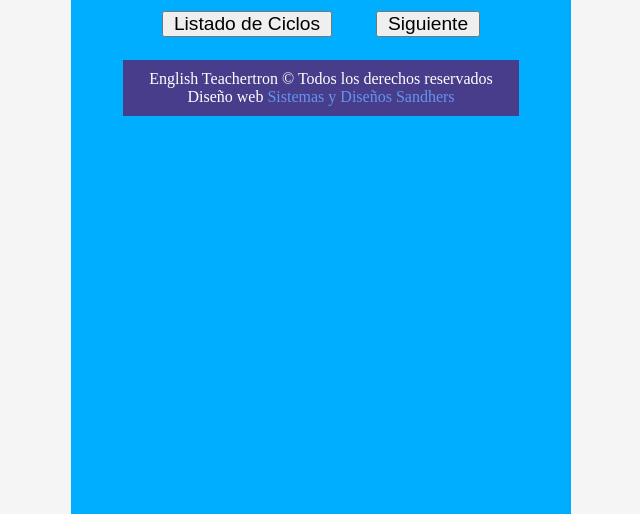
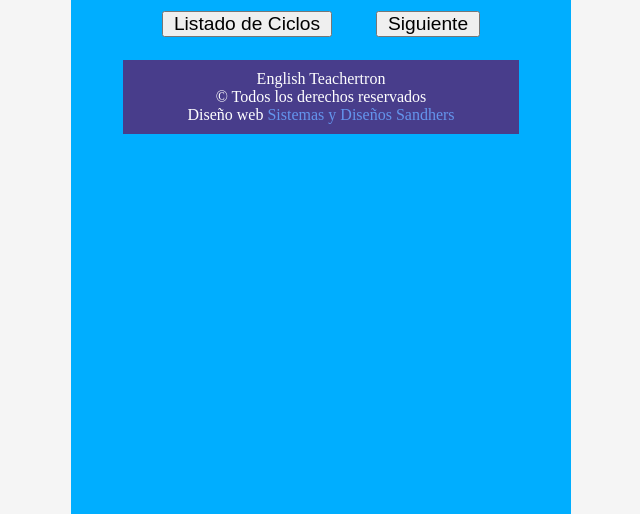
Before and after one commit to JairoJrSandhers/English-TeacherTron-2023, a plain HTML site: page cursos/c01/paso1.html in a window 1280 px wide. Shown: the part 286-800 px from the top of the page, without its empty margins (319-959 px from the left). Drawn offline with Linux system fonts and the light colour scheme.

Commit message:
Add files via upload

```diff
--- a/cursos/c01/paso1.html
+++ b/cursos/c01/paso1.html
@@ -42,7 +42,9 @@
 
 			<div class="derechos">
 
-				<p>English Teachertron &copy; Todos los derechos reservados<br>Diseño web<a href="https://www.instagram.com/sydsfrontera/"; style="color:cornflowerblue;"> Sistemas y Diseños Sandhers</a>
+				<p>
+				English Teachertron<br>&copy; Todos los derechos reservados<br>Diseño web<a href="https://www.instagram.com/sydsfrontera/" ; style="color:cornflowerblue;"> Sistemas y Diseños	Sandhers</a>
+				</p>
 
 			</div>
 
```
